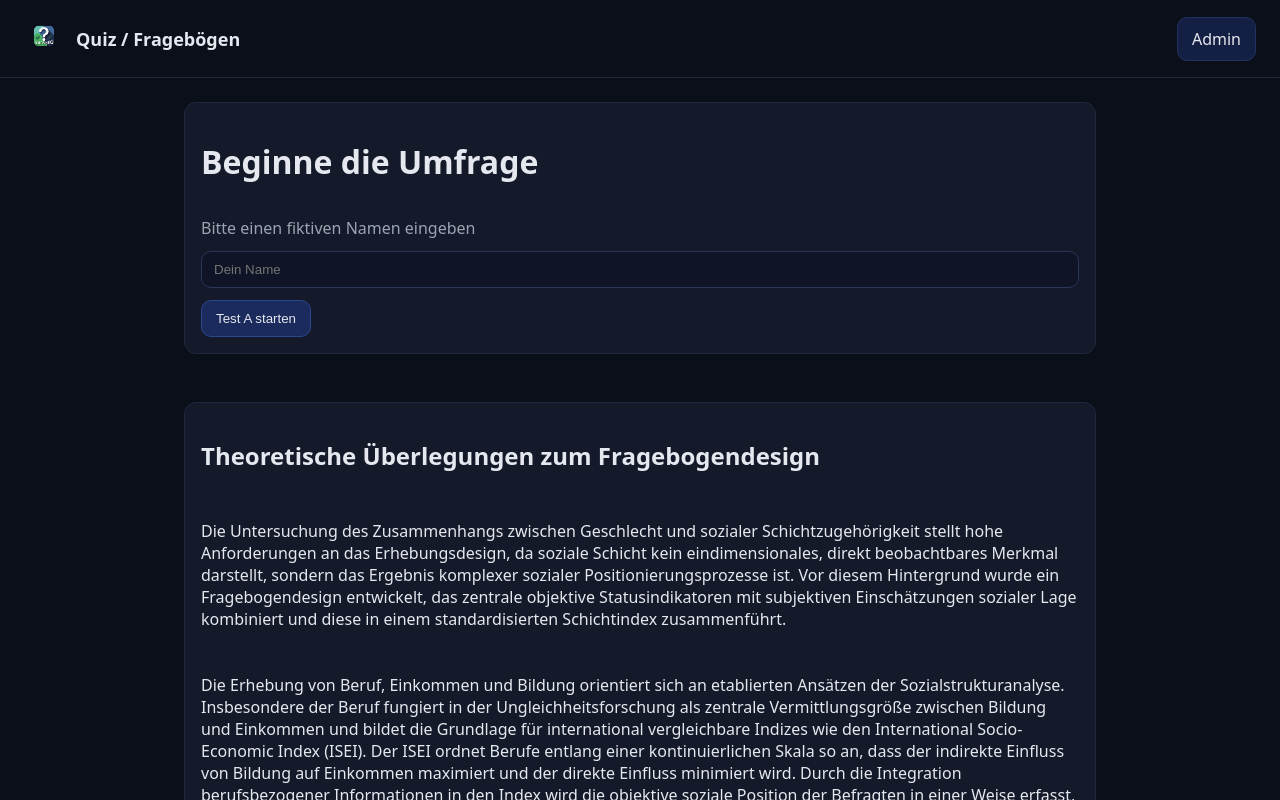
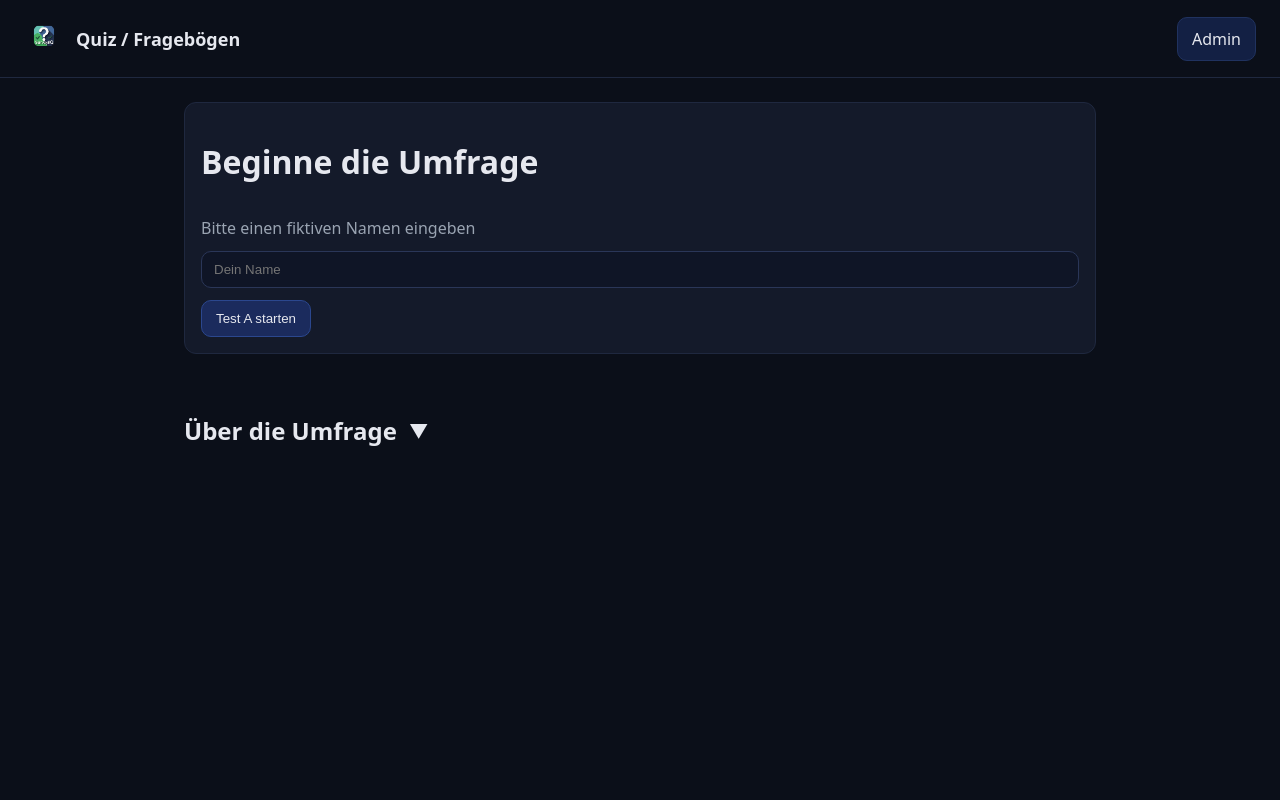
Before and after one commit to SnickersDE/FrageboegenAPI, a Next.js app: page / in a window 1280 px wide. Shown: the top 800 px of the page. Built offline with nearby package versions, Linux system fonts and the light colour scheme.

Commit message:
UI: Add collapsible section for theoretical background and analysis info

```diff
--- a/src/app/page.js
+++ b/src/app/page.js
@@ -4,10 +4,13 @@ import { useRouter } from "next/navigation"
 export default function Page() {
   const [name, setName] = useState("")
   const router = useRouter()
+  const [showInfo, setShowInfo] = useState(false)
+
   const start = (type) => {
     if (!name.trim()) return
     router.push(`/quiz/${type}?name=${encodeURIComponent(name.trim())}`)
   }
+
   return (
     <div className="col" style={{ gap: 48 }}>
       <div className="panel col">
@@ -24,6 +27,17 @@ export default function Page() {
         </div>
       </div>
 
+      <div
+        className="row"
+        style={{ alignItems: "center", gap: 12, cursor: "pointer", userSelect: "none", padding: "12px 0" }}
+        onClick={() => setShowInfo(!showInfo)}
+      >
+        <h2 style={{ margin: 0 }}>Über die Umfrage</h2>
+        <span style={{ fontSize: "1.2rem", transform: showInfo ? "rotate(180deg)" : "rotate(0deg)", transition: "transform 0.2s" }}>▼</span>
+      </div>
+
+      {showInfo && (
+        <div className="col" style={{ gap: 48 }}>
           <div className="panel col">
             <h2>Theoretische Überlegungen zum Fragebogendesign</h2>
             <p>
@@ -86,5 +100,7 @@ export default function Page() {
             </p>
           </div>
         </div>
+      )}
+    </div>
   )
 }
```
Lines whose indentation alone changed are shown as unchanged.
